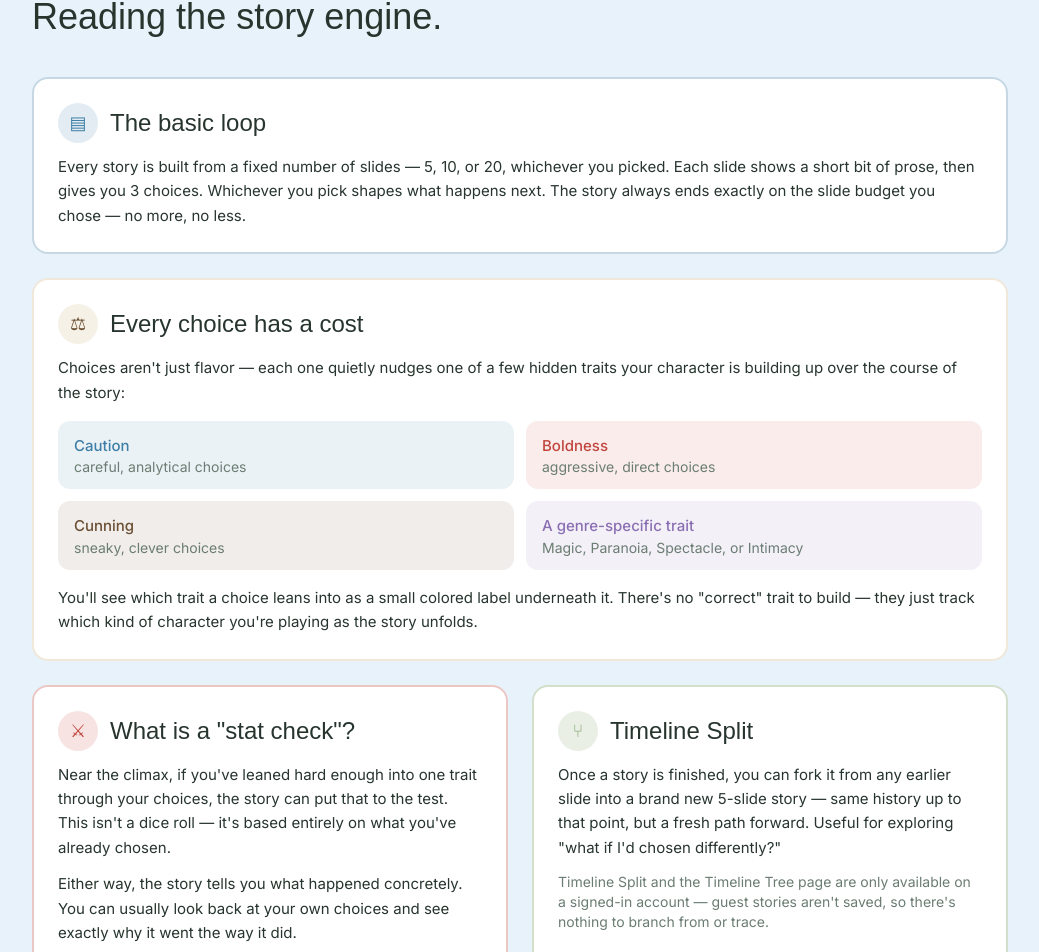
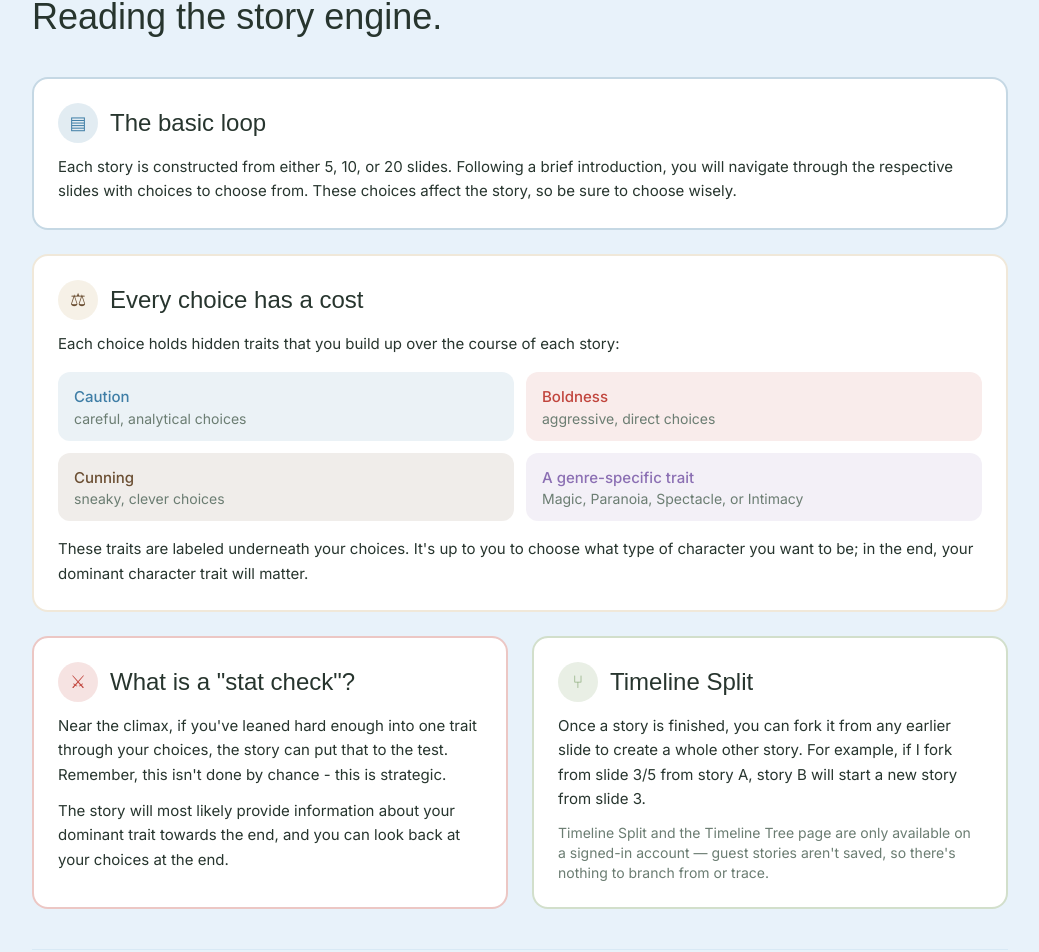
Before and after one commit to ashtheflash1212/decastory, a Next.js app: page /how-it-works in a window 1280 px wide. Shown: the part 124-1076 px from the top of the page, without its empty margins (120-1159 px from the left). Built offline with nearby package versions, Linux system fonts and the light colour scheme; no server answers; a web font is replaced by a local one.

Commit message:
how it works + concise mobile

```diff
--- a/app/how-it-works/page.tsx
+++ b/app/how-it-works/page.tsx
@@ -34,9 +34,9 @@ export default async function HowItWorksPage() {
               <h2 className="font-display text-2xl">The basic loop</h2>
             </div>
             <p className="text-[15px] leading-relaxed">
-              Every story is built from a fixed number of slides — 5, 10, or 20, whichever you picked. Each slide
-              shows a short bit of prose, then gives you 3 choices. Whichever you pick shapes what happens next. The
-              story always ends exactly on the slide budget you chose — no more, no less.
+              Each story is constructed from either 5, 10, or 20 slides. Following a brief introduction, you will
+              navigate through the respective slides with choices to choose from. These choices affect the story,
+              so be sure to choose wisely.
             </p>
           </section>
 
@@ -48,8 +48,7 @@ export default async function HowItWorksPage() {
               <h2 className="font-display text-2xl">Every choice has a cost</h2>
             </div>
             <p className="text-[15px] leading-relaxed mb-4">
-              Choices aren't just flavor — each one quietly nudges one of a few hidden traits your character is
-              building up over the course of the story:
+              Each choice holds hidden traits that you build up over the course of each story:
             </p>
             <div className="grid grid-cols-1 sm:grid-cols-2 gap-3 mb-4">
               <div className="rounded-xl bg-steel/10 px-4 py-3">
@@ -70,9 +69,8 @@ export default async function HowItWorksPage() {
               </div>
             </div>
             <p className="text-[15px] leading-relaxed">
-              You'll see which trait a choice leans into as a small colored label underneath it. There's no
-              "correct" trait to build — they just track which kind of character you're playing as the story
-              unfolds.
+              These traits are labeled underneath your choices. It's up to you to choose what type of character you
+              want to be; in the end, your dominant character trait will matter.
             </p>
           </section>
 
@@ -85,11 +83,11 @@ export default async function HowItWorksPage() {
             </div>
             <p className="text-[15px] leading-relaxed mb-3">
               Near the climax, if you've leaned hard enough into one trait through your choices, the story can put
-              that to the test. This isn't a dice roll — it's based entirely on what you've already chosen.
+              that to the test. Remember, this isn't done by chance - this is strategic.
             </p>
             <p className="text-[15px] leading-relaxed">
-              Either way, the story tells you what happened concretely. You can usually look back at your own
-              choices and see exactly why it went the way it did.
+              The story will most likely provide information about your dominant trait towards the end, and you
+              can look back at your choices at the end.
             </p>
           </section>
 
@@ -101,9 +99,8 @@ export default async function HowItWorksPage() {
               <h2 className="font-display text-2xl">Timeline Split</h2>
             </div>
             <p className="text-[15px] leading-relaxed mb-3">
-              Once a story is finished, you can fork it from any earlier slide into a brand new 5-slide story — same
-              history up to that point, but a fresh path forward. Useful for exploring "what if I'd chosen
-              differently?"
+              Once a story is finished, you can fork it from any earlier slide to create a whole other story. For
+              example, if I fork from slide 3/5 from story A, story B will start a new story from slide 3.
             </p>
             <p className="text-sm text-muted">
               Timeline Split and the Timeline Tree page are only available on a signed-in account — guest stories
--- a/components/ConfigHub.tsx
+++ b/components/ConfigHub.tsx
@@ -1,6 +1,6 @@
 "use client";
 
-import { useState } from "react";
+import { useEffect, useState } from "react";
 import { useRouter } from "next/navigation";
 import { GENRES } from "@/lib/genres";
 
@@ -20,6 +20,14 @@ export default function ConfigHub({
   const [proseLength, setProseLength] = useState<"concise" | "standard">("standard");
   const [seed, setSeed] = useState("");
   const [focusPrompt, setFocusPrompt] = useState("");
+  const [isMobile, setIsMobile] = useState(false);
+
+  useEffect(() => {
+    const check = () => setIsMobile(window.innerWidth < 640);
+    check();
+    window.addEventListener("resize", check);
+    return () => window.removeEventListener("resize", check);
+  }, []);
   const [loading, setLoading] = useState(false);
   const [error, setError] = useState<string | null>(null);
 
@@ -209,7 +217,11 @@ export default function ConfigHub({
         <textarea
           value={focusPrompt}
           onChange={(e) => setFocusPrompt(e.target.value)}
-          placeholder='e.g. "Keep this entirely about an intense 1-on-1 basketball game — no unrelated disasters."'
+          placeholder={
+            isMobile
+              ? 'e.g. "Stay on the basketball game, no disasters."'
+              : 'e.g. "Keep this entirely about an intense 1-on-1 basketball game — no unrelated disasters."'
+          }
           className="w-full bg-surface border-2 border-surface2 rounded-xl px-4 py-3 text-base outline-none transition-colors focus:border-sage resize-none h-20"
         />
       </section>
--- a/components/GuestPlay.tsx
+++ b/components/GuestPlay.tsx
@@ -43,6 +43,14 @@ export default function GuestPlay() {
   const [proseLength, setProseLength] = useState<"concise" | "standard">("standard");
   const [seed, setSeed] = useState("");
   const [focusPrompt, setFocusPrompt] = useState("");
+  const [isMobile, setIsMobile] = useState(false);
+
+  useEffect(() => {
+    const check = () => setIsMobile(window.innerWidth < 640);
+    check();
+    window.addEventListener("resize", check);
+    return () => window.removeEventListener("resize", check);
+  }, []);
 
   const [slides, setSlides] = useState<GuestSlide[]>([]);
   const [karma, setKarma] = useState<KarmaVector>({ prudence: 0, force: 0, subtlety: 0, genre_axis: 0 });
@@ -375,7 +383,11 @@ export default function GuestPlay() {
             <textarea
               value={focusPrompt}
               onChange={(e) => setFocusPrompt(e.target.value)}
-              placeholder='e.g. "Keep this entirely about an intense 1-on-1 basketball game — no unrelated disasters."'
+              placeholder={
+                isMobile
+                  ? 'e.g. "Stay on the basketball game, no disasters."'
+                  : 'e.g. "Keep this entirely about an intense 1-on-1 basketball game — no unrelated disasters."'
+              }
               className="w-full bg-surface border-2 border-surface2 rounded-xl px-4 py-3 text-base outline-none transition-colors focus:border-sage resize-none h-20"
             />
           </section>
```
